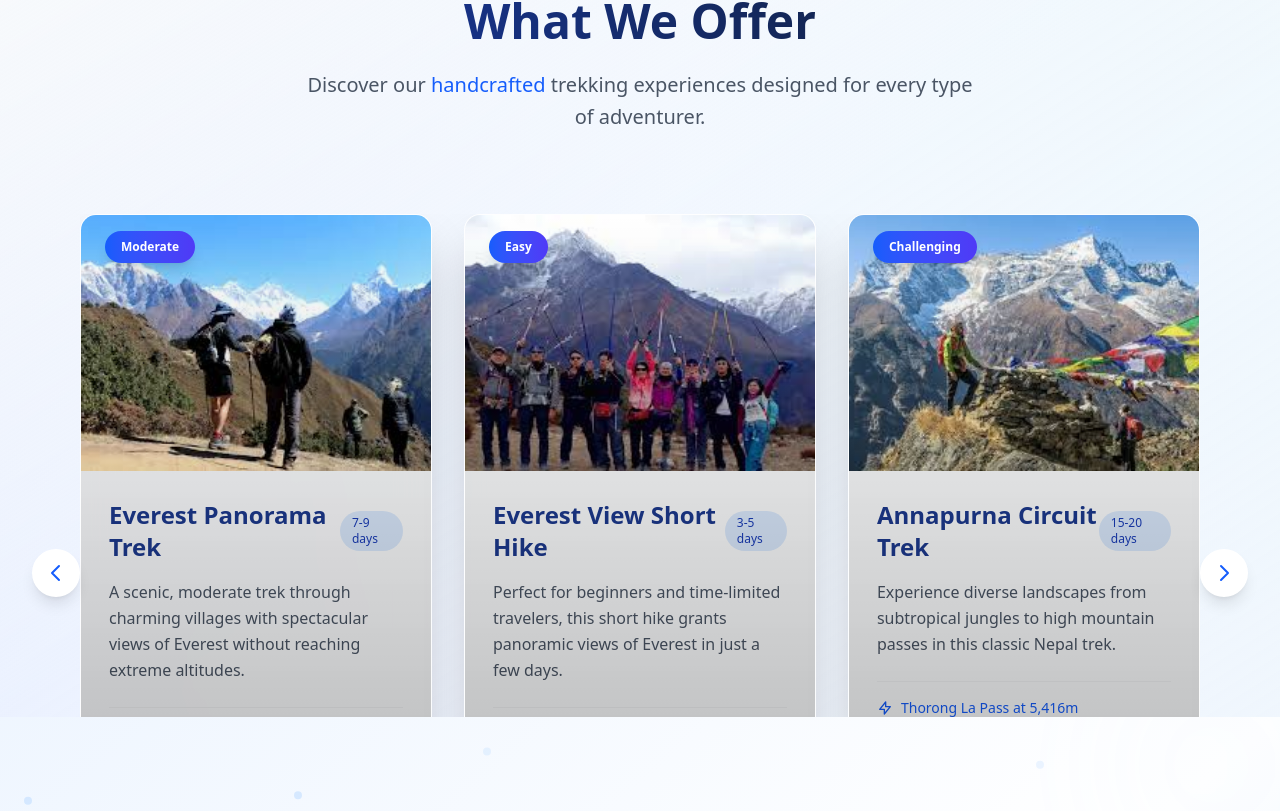
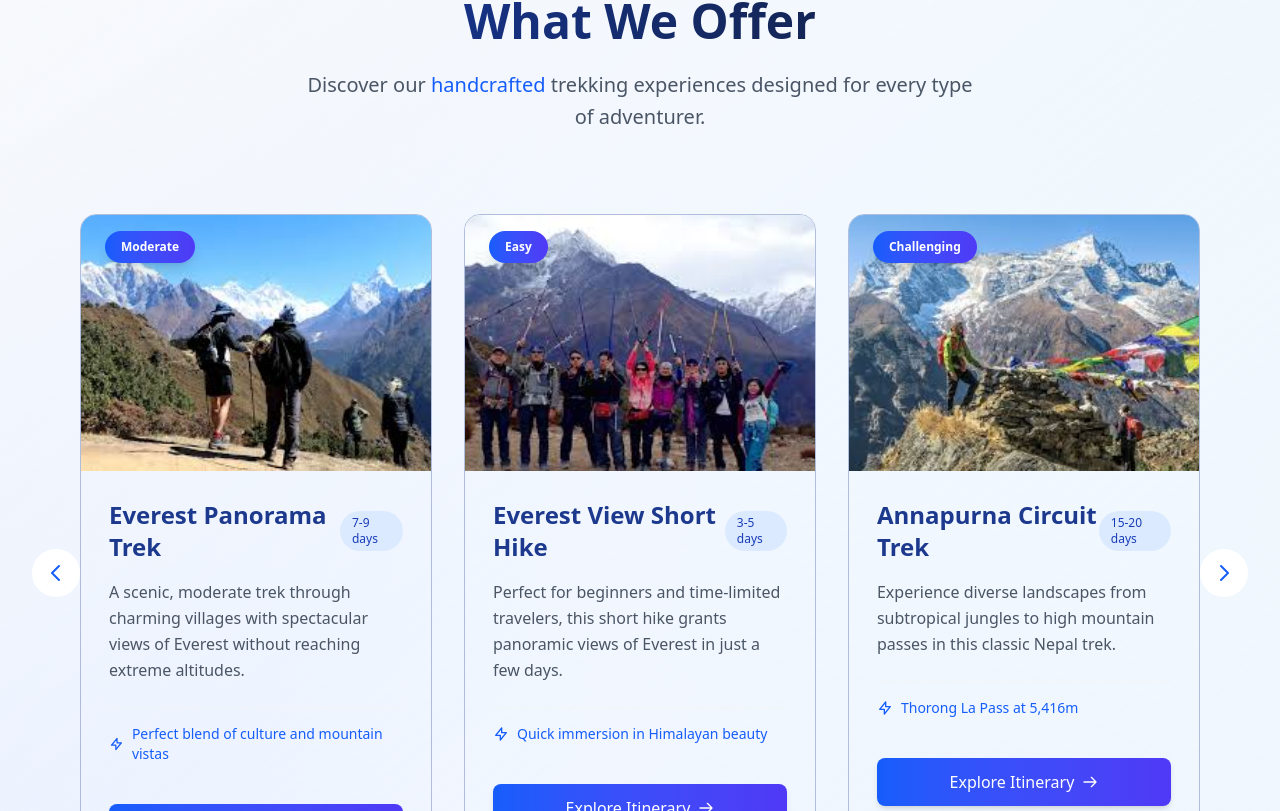
Before and after one commit to WebX-Core/everest-dmc-frontend, a React (Vite) app: page / in a window 1280 px wide. Shown: the part 3369-4180 px from the top of the page. Built offline with nearby package versions, Linux system fonts and the light colour scheme.

Commit message:
updated testomonial section

```diff
--- a/src/Components/Contact.jsx
+++ b/src/Components/Contact.jsx
@@ -187,7 +187,7 @@ function ContactForm() {
 
       {/* Header with Enhanced Styling */}
       <div className="relative z-10">
-        <div className="bg-gradient-to-r from-slate-900 via-purple-900 to-slate-900 text-white py-16 px-6 text-center relative overflow-hidden">
+        <div className="bg-gradient-to-r from-slate-900 via-[#1C4D9B] to-slate-900 text-white py-16 px-6 text-center relative overflow-hidden">
           <div className="absolute inset-0 bg-gradient-to-r from-transparent via-white/5 to-transparent animate-pulse"></div>
           <div className="relative z-10">
             <h2 className="text-5xl md:text-6xl font-bold mb-4 bg-gradient-to-r from-white via-purple-200 to-white bg-clip-text text-transparent animate-pulse">
@@ -198,9 +198,6 @@ function ContactForm() {
               <br />
               <span className="text-yellow-300 font-semibold">Get in touch and let's chat about how we can help.</span>
             </p>
-            <div className="mt-8 flex justify-center">
-              <Sparkles className="w-8 h-8 text-blue-700 animate-spin" style={{animationDuration: '3s'}} />
-            </div>
           </div>
         </div>
 
--- a/src/Components/Weoffer.jsx
+++ b/src/Components/Weoffer.jsx
@@ -115,7 +115,7 @@ const WeOffer = () => {
   return (
     <section
       id="services"
-      className="relative bg-gradient-to-br from-slate-50 via-blue-50/30 to-indigo-50/50 py-16 px-4 md:px-10 lg:px-20 h-200"
+      className="relative bg-gradient-to-br from-slate-50 via-blue-50/30 to-indigo-50/50 py-16 px-4 md:px-10 lg:px-20 h-250"
     >
       {/* Background Elements */}
       <div className="absolute inset-0 -z-10 overflow-hidden">
@@ -146,7 +146,7 @@ const WeOffer = () => {
         <button
           onClick={goToPrev}
           disabled={currentIndex === 0}
-          className="absolute left-0 top-1/2 -translate-y-1/2 -translate-x-12 z-10 w-12 h-12 rounded-full bg-white shadow-lg flex items-center justify-center hover:bg-gray-50 transition-colors disabled:opacity-30 disabled:cursor-not-allowed"
+          className="absolute left-0 top-1/2 -translate-y-1/2 -translate-x-12 z-10 w-12 h-12 rounded-full bg-white flex items-center justify-center hover:bg-gray-50 transition-colors disabled:opacity-30 disabled:cursor-not-allowed"
           aria-label="Previous slide"
         >
           <svg className="w-6 h-6 text-blue-600" fill="none" stroke="currentColor" viewBox="0 0 24 24">
@@ -157,7 +157,7 @@ const WeOffer = () => {
         <button
           onClick={goToNext}
           disabled={currentIndex >= offers.length - visibleCards}
-          className="absolute right-0 top-1/2 -translate-y-1/2 translate-x-12 z-10 w-12 h-12 rounded-full bg-white shadow-lg flex items-center justify-center hover:bg-gray-50 transition-colors disabled:opacity-30 disabled:cursor-not-allowed"
+          className="absolute right-0 top-1/2 -translate-y-1/2 translate-x-12 z-10 w-12 h-12 rounded-full bg-white flex items-center justify-center hover:bg-gray-50 transition-colors disabled:opacity-30 disabled:cursor-not-allowed"
           aria-label="Next slide"
         >
           <svg className="w-6 h-6 text-blue-600" fill="none" stroke="currentColor" viewBox="0 0 24 24">
@@ -191,9 +191,9 @@ const WeOffer = () => {
                 viewport={{ once: true, margin: "-50px" }}
                 transition={{ duration: 0.6, delay: 0.1 * index }}
               >
-                <div className="relative bg-white/80 backdrop-blur-lg border border-white/30 rounded-2xl overflow-hidden shadow-2xl transition-all duration-500 hover:shadow-3xl hover:border-white/50 h-full">
+                <div className="relative border border-blue-900/30  rounded-2xl overflow-hidden transition-all duration-500 cursor-pointer h-full">
                   {/* Floating gradient orb on hover */}
-                  <div className="absolute -top-20 -right-20 w-40 h-40 bg-gradient-to-r from-blue-400/30 to-purple-600/30 rounded-full blur-xl opacity-0 group-hover:opacity-100 transition-opacity duration-700" />
+                  <div className="absolute -top-20 -right-20 w-40 h-40  rounded-full  group-hover:opacity-100 transition-opacity duration-700" />
 
                   {/* Image */}
                   <div className="w-full h-64 overflow-hidden">
@@ -202,7 +202,6 @@ const WeOffer = () => {
                       alt={offer.title}
                       className="w-full h-full object-cover group-hover:scale-105 transition-transform duration-700 ease-out"
                     />
-                    <div className="absolute inset-0 bg-gradient-to-t from-black/30 to-transparent" />
                   </div>
 
                   {/* Floating badge */}
```
